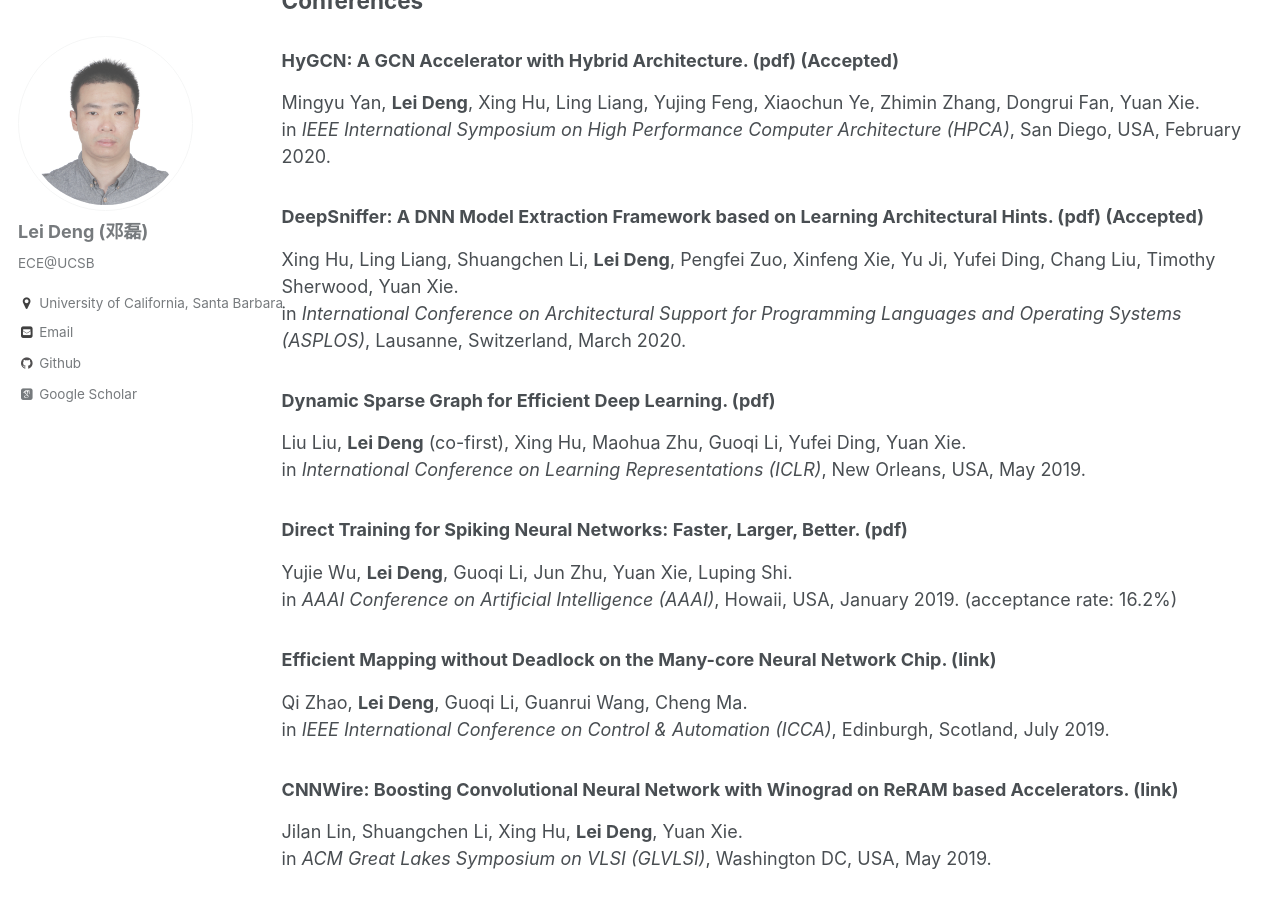
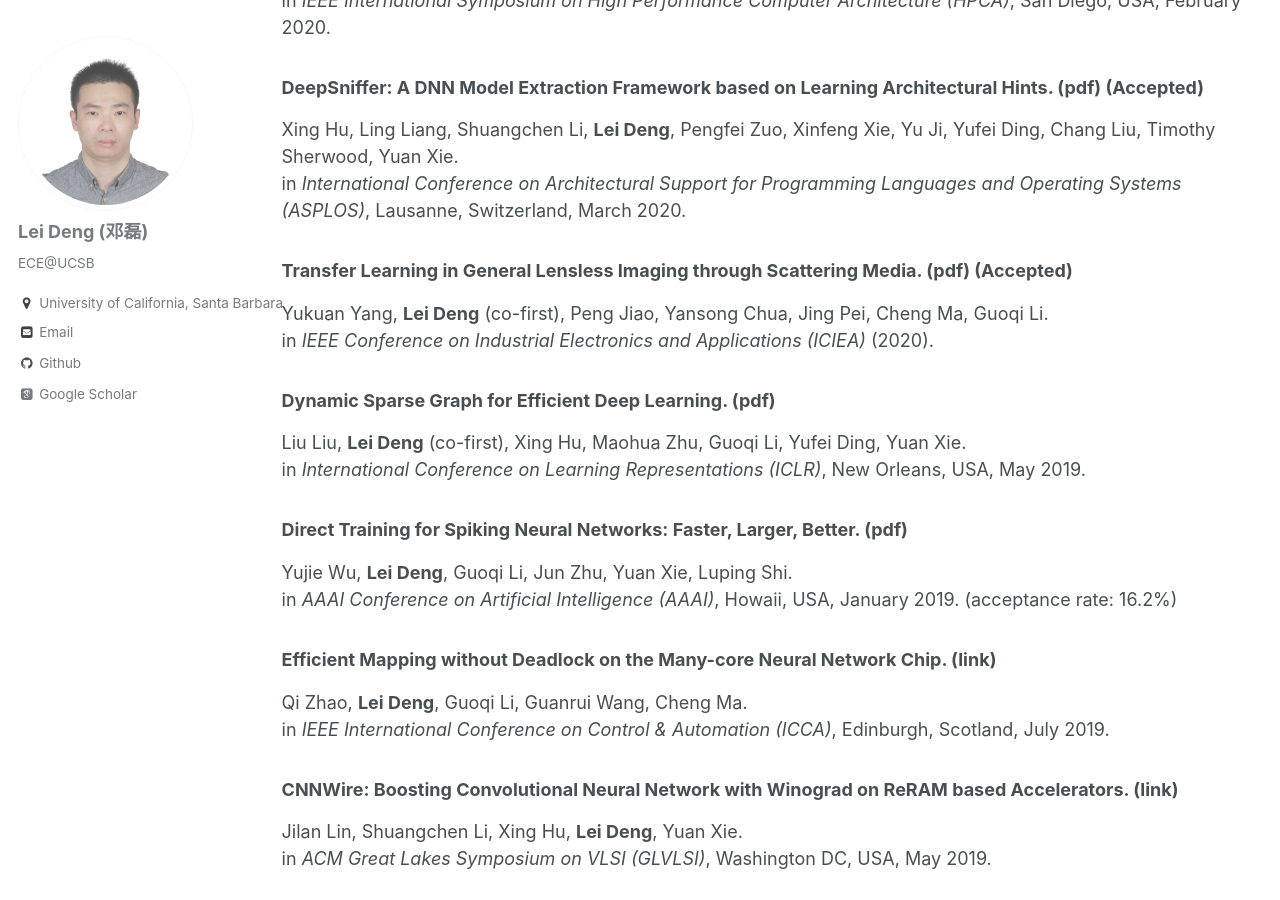
Before and after one commit to dllfei/dllfei.github.io, a Jekyll site: the page built from _pages/publications.md, in a window 1280 px wide and 900 px high, scrolled down 4760 px. Built offline with Jekyll 4.4.1, drawn with Linux system fonts in a browser that asks for light colours; some web fonts are replaced; some of the changed text lies outside the part shown.

Commit message:
Update publications.md

```diff
--- a/_pages/publications.md
+++ b/_pages/publications.md
@@ -147,6 +143,10 @@ in *IEEE International Symposium on High Performance Computer Architecture (HPCA
 Xing Hu, Ling Liang, Shuangchen Li, **Lei Deng**, Pengfei Zuo, Xinfeng Xie, Yu Ji, Yufei Ding, Chang Liu, Timothy Sherwood, Yuan Xie. <br />
 in *International Conference on Architectural Support for Programming Languages and Operating Systems (ASPLOS)*, Lausanne, Switzerland, March 2020.
 
+### Transfer Learning in General Lensless Imaging through Scattering Media. ([pdf](https://arxiv.org/pdf/1912.12419.pdf)) (Accepted) <br />
+Yukuan Yang, **Lei Deng** (co-first), Peng Jiao, Yansong Chua, Jing Pei, Cheng Ma, Guoqi Li. <br />
+in *IEEE Conference on Industrial Electronics and Applications (ICIEA)* (2020).
+
 ### Dynamic Sparse Graph for Efficient Deep Learning. ([pdf](https://openreview.net/pdf?id=H1goBoR9F7)) <br />
 Liu Liu, **Lei Deng** (co-first), Xing Hu, Maohua Zhu, Guoqi Li, Yufei Ding, Yuan Xie. <br />
 in *International Conference on Learning Representations (ICLR)*, New Orleans, USA, May 2019.
```
Also changed, not shown: other parts of _pages/publications.md (+2 -6 lines).
